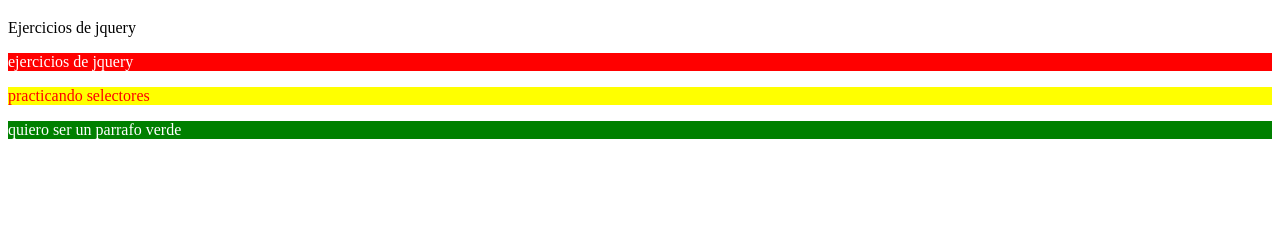
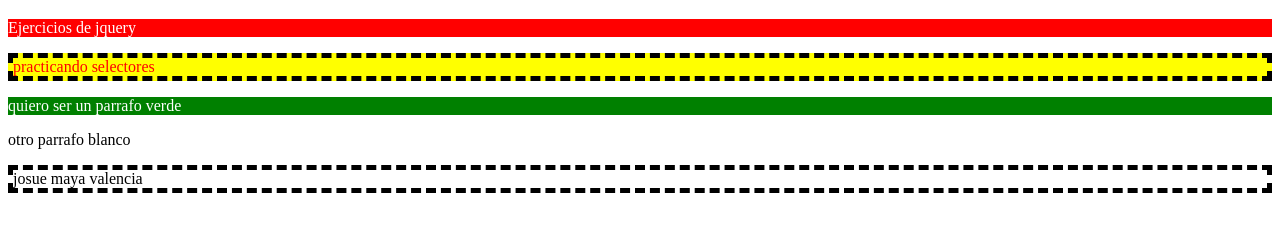
Before and after one commit to felipemaya4/aprendiendo-jquery, a website: page index.html in a window 1280 px wide. Shown: the part 61-292 px from the top of the page. Drawn offline with nearby package versions, Linux system fonts and the light colour scheme.

Commit message:
mas ejemplos de manipulacion de estilos a las etiquetas seleccionadolas por clase o id, tambien la seleccion de etiquetas de un array de etiquetas con el metodo .eq()

```diff
--- a/01-selectores.js
+++ b/01-selectores.js
@@ -1,10 +1,37 @@
 
-$(function () {
+$(document).ready(function () {
     //selector de id #
     const rojo = $("#rojo"); // lo podemos guradar en una variable pero no es necesario
     let cssRojo = rojo.css("background", "red").css("color","white"); // podemos crear una referencia de la variable principal y modificar sus valores
 
-    $("#amarillo").css("background", "yellow").css("color","red"); // aqui hacemos lo mismo pero sin necesidad de almacenar en una variable
-    $("#verde").css("background", "green").css("color","white");
+    $("#amarillo").css("background", "yellow")
+                    .css("color","red"); // aqui hacemos lo mismo pero sin necesidad de almacenar en una variable
+    $("#verde").css("background", "green")
+                    .css("color","white");
+
+    // Selectores de clase .
+    let mi_clase = $(".zebra");
+
+    console.log(mi_clase[1]);// en caso de tenr varios tributos con la clase entonces que hace seleccion de cada elemento como en un array,
+    //pero si lo que quieres es para manipularlo entonces con el metodo de jquery mi_clase.eq(2) lo puedo sellecionar con todos sus propiedades
+    console.log(mi_clase.eq(2));// este .eq() permite seleccionar un elemento jquery en el que podemos modificar sus atributos
+
+    $(".sin_borde").click(function() {
+        console.log("click dado");
+    })
+
+    // selectores de etiqueta <>
+    let parrafos = $('p').css('cursor', 'pointer');
+    // en el siguiente bloque de codigo que usa el evento click se utiliza para hacer un toggle con las etiquetas p  para poner o quitar la clase zebra y grande
+    parrafos.click(function() {
+        let elemento = $(this); // inicializamos una variable this para evitar cargar el DOM
+        if(!elemento.hasClass('zebra')){
+            elemento.addClass('zebra')
+                    .addClass('grande');
+        }else{
+            elemento.removeClass('zebra')
+                    .removeClass('grande');
+        }
+    });
     //selector por nombre $("tag["name='value']")
 })
--- a/index.html
+++ b/index.html
@@ -5,14 +5,25 @@
     <meta http-equiv="X-UA-Compatible" content="IE=edge">
     <meta name="viewport" content="width=device-width, initial-scale=1.0">
     <title>aprendiendo jquery</title>
+    <style>
+        .zebra{
+            border: 5px dashed black;
+        }
+
+        .grande{
+            font-size: 30px;
+        }
+
+    </style>
     <script type="text/javascript" src="node_modules/jquery/dist/jquery.min.js"></script>
     <script type="text/javascript" src="01-selectores.js"></script>
 </head>
 <body>
     <h1>Aprendiendo jquery</h1>
-    <p>Ejercicios de jquery</p>
-    <p id="rojo" >ejercicios de jquery</p>
-    <p id="amarillo" > practicando selectores</p>
-    <p id="verde" >quiero ser un parrafo verde</p>
+    <p  id="rojo" class="sin_borde">Ejercicios de jquery</p>
+    <p id="amarillo" class="zebra"> practicando selectores</p>
+    <p id="verde" class="sin_borde">quiero ser un parrafo verde</p>
+    <p >otro parrafo blanco</p>
+    <p class="zebra" >josue maya valencia</p>
 </body>
 </html>
```
